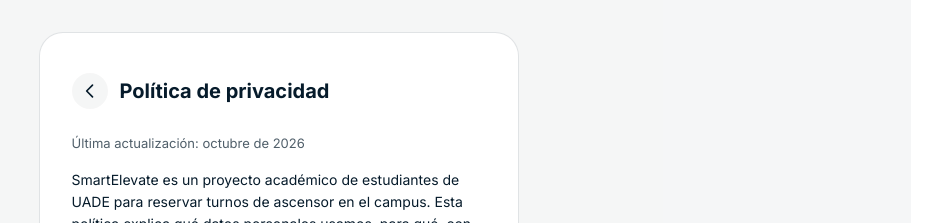
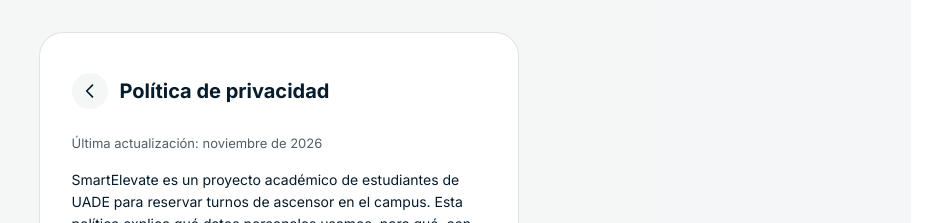
Before and after one commit to Benji-9/SmartElevate, a React (Vite) app in the folder frontend/: page /privacidad in a window 1280 px wide. Shown: the top 223 px of the page, without its empty margins (354-1280 px from the left). Built offline with nearby package versions, Linux system fonts and the light colour scheme; no server answers.

Commit message:
fix(frontend): update the date of the legal pages
Refs #383

```diff
--- a/frontend/src/pages/PrivacyPage.tsx
+++ b/frontend/src/pages/PrivacyPage.tsx
@@ -15,7 +15,7 @@ export function PrivacyPage() {
   return (
     <article className="legal">
       <ScreenHeader title="Política de privacidad" backTo="/login" />
-      <p className="legal__updated">Última actualización: octubre de 2026</p>
+      <p className="legal__updated">Última actualización: noviembre de 2026</p>
 
       <p>
         SmartElevate es un proyecto académico de estudiantes de UADE para reservar turnos de
--- a/frontend/src/pages/TermsPage.tsx
+++ b/frontend/src/pages/TermsPage.tsx
@@ -13,7 +13,7 @@ export function TermsPage() {
   return (
     <article className="legal">
       <ScreenHeader title="Términos de uso" backTo="/login" />
-      <p className="legal__updated">Última actualización: octubre de 2026</p>
+      <p className="legal__updated">Última actualización: noviembre de 2026</p>
 
       <p>
         Estos términos regulan el uso de SmartElevate, un proyecto académico de estudiantes de UADE
```
